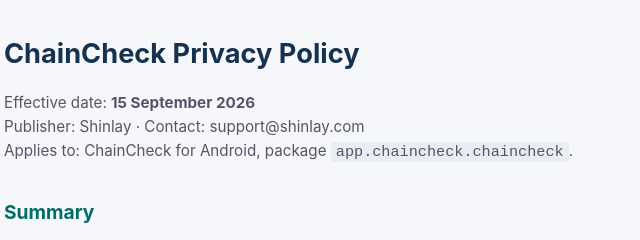
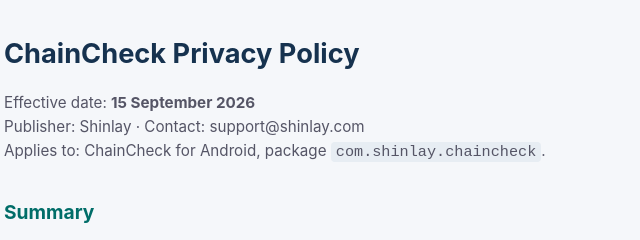
Before and after one commit to shinlay-com/shinlay-com.github.io, a plain HTML site: page chaincheck/privacy/index.html in a window 1280 px wide. Shown: the top 240 px of the page, 256-896 px from the left. Drawn offline with Linux system fonts and the light colour scheme.

Commit message:
Update package id to com.shinlay.chaincheck

```diff
--- a/chaincheck/privacy/index.html
+++ b/chaincheck/privacy/index.html
@@ -28,7 +28,7 @@
 <h1>ChainCheck Privacy Policy</h1>
 <p class="meta">Effective date: <strong>15 September 2026</strong><br>
 Publisher: Shinlay &middot; Contact: support@shinlay.com<br>
-Applies to: ChainCheck for Android, package <code>app.chaincheck.chaincheck</code>.</p>
+Applies to: ChainCheck for Android, package <code>com.shinlay.chaincheck</code>.</p>
 
 <h2>Summary</h2>
 <p>ChainCheck is a local-first blockchain check tool. It has <strong>no accounts,
```
